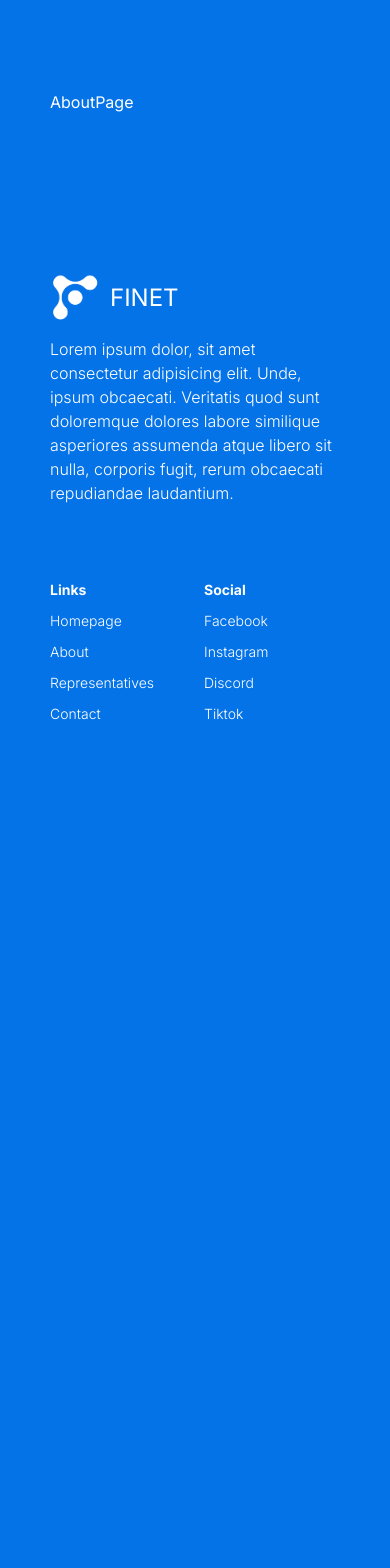
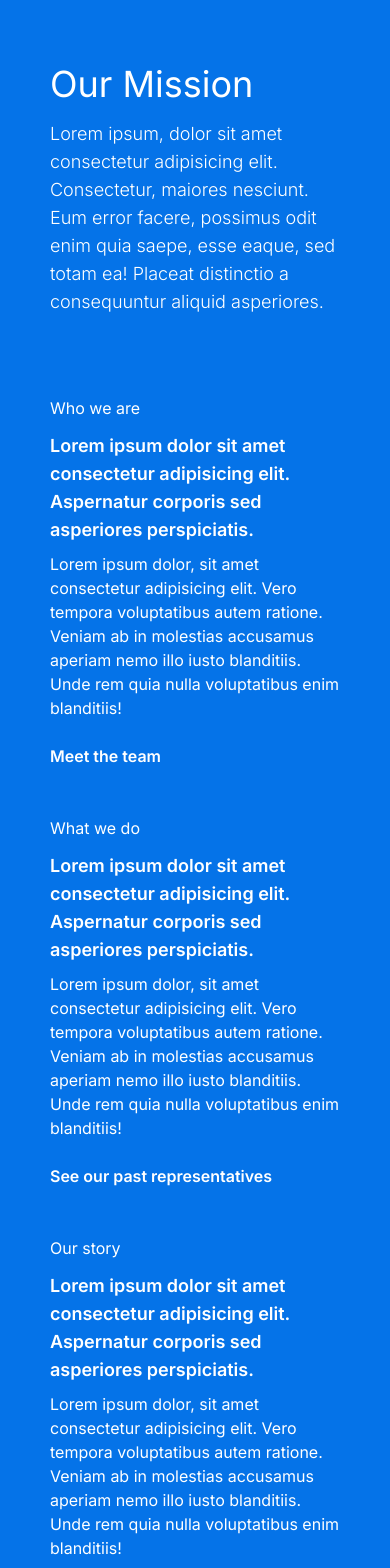
Before and after one commit to AaronTi30/finet, a Next.js app: page /about in a window 390 px wide. Shown: the part 100-1668 px from the top of the page. Before the commit the page ends 844 px from the top, so only its background shows below. Built offline with nearby package versions, Linux system fonts and the light colour scheme.

Commit message:
style: ADD about && mission section w/ responsive design

```diff
--- a/src/app/about/page.jsx
+++ b/src/app/about/page.jsx
@@ -1,6 +1,63 @@
+import React from 'react'
+
 const AboutPage = () => {
     return (
-        <div>AboutPage</div>
+        <div>
+            <section class="content flex flex-col md:items-center mb-8 pt-16 md:pt-10 pb-4 md:pb-0 md:h-80 bg-no-repeat bg-top md:bg-about-us-mission">
+                <h2 class="mb-4 md:mb-0 text-4xl">Our Mission</h2>
+                <hr class="hidden md:block w-20 mt-8 mb-8"></hr>
+                <p class="max-w-lg text-lg md:text-center font-light">
+                    Lorem ipsum, dolor sit amet consectetur adipisicing elit. Consectetur, maiores nesciunt. Eum error facere, possimus odit enim quia saepe,
+                    esse eaque, sed totam ea! Placeat distinctio a consequuntur aliquid asperiores.
+                </p>
+            </section>
+            <section class="content flex md:space-x-12 lg:space-x-8 mt-16 mb-20">
+                <div class="flex-1 flex flex-col space-y-12">
+                    <div class="flex flex-col">
+                        <h2 class="md:text-4xl mb-3 md:mb-1.5">Who we are</h2>
+                        <hr class="hidden md:block w-20 mt-3 mb-6 lg:mb-8"/>
+                        <p class="mb-2 text-lg font-semibold w-11/12">
+                            Lorem ipsum dolor sit amet consectetur adipisicing elit. Aspernatur corporis sed asperiores perspiciatis.
+                        </p>
+                        <p class="mb-6">
+                            Lorem ipsum dolor, sit amet consectetur adipisicing elit. Vero tempora voluptatibus autem ratione.
+                            Veniam ab in molestias accusamus aperiam nemo illo iusto blanditiis. Unde rem quia nulla voluptatibus enim blanditiis!
+                        </p>
+                        <a class="flex space-x-1.5 items-center font-extrabold" href="/students">
+                            <p class="font-semibold">Meet the team</p>
+                        </a>
+                    </div>
+                    <div class="flex flex-col">
+                        <h2 class="md:text-4xl mb-3 md:mb-1.5">What we do</h2>
+                        <hr class="hidden md:block w-20 mt-3 mb-6 lg:mb-8"/>
+                        <p class="mb-2 text-lg font-semibold w-11/12">
+                            Lorem ipsum dolor sit amet consectetur adipisicing elit. Aspernatur corporis sed asperiores perspiciatis.
+                        </p>
+                        <p class="mb-6">
+                            Lorem ipsum dolor, sit amet consectetur adipisicing elit. Vero tempora voluptatibus autem ratione.
+                            Veniam ab in molestias accusamus aperiam nemo illo iusto blanditiis. Unde rem quia nulla voluptatibus enim blanditiis!
+                        </p>
+                        <a class="flex space-x-1.5 items-center font-extrabold" href="/students">
+                            <p class="font-semibold">See our past representatives</p>
+                        </a>
+                    </div>
+                    <div class="flex flex-col">
+                        <h2 class="md:text-4xl mb-3 md:mb-1.5">Our story</h2>
+                        <hr class="hidden md:block w-20 mt-3 mb-6 lg:mb-8"/>
+                        <p class="mb-2 text-lg font-semibold w-11/12">
+                            Lorem ipsum dolor sit amet consectetur adipisicing elit. Aspernatur corporis sed asperiores perspiciatis.
+                        </p>
+                        <p class="mb-6">
+                            Lorem ipsum dolor, sit amet consectetur adipisicing elit. Vero tempora voluptatibus autem ratione.
+                            Veniam ab in molestias accusamus aperiam nemo illo iusto blanditiis. Unde rem quia nulla voluptatibus enim blanditiis!
+                        </p>
+                        <a class="flex space-x-1.5 items-center font-extrabold" href="/students">
+                            <p class="font-semibold">Our story</p>
+                        </a>
+                    </div>
+                </div>
+            </section>
+        </div>
     )
 }
 
--- /dev/null
+++ b/src/components/header-banner/headerBanner.jsx
@@ -0,0 +1,11 @@
+import React from 'react'
+
+const headerBanner = () => {
+  return (
+    <div>
+
+    </div>
+  )
+}
+
+export default headerBanner
```
Also changed, not shown: public/mission-bg.svg (added), src/components/header-banner/headerBanner.module.css (added), 1 other file (tests, documents, lock files or other folders).
